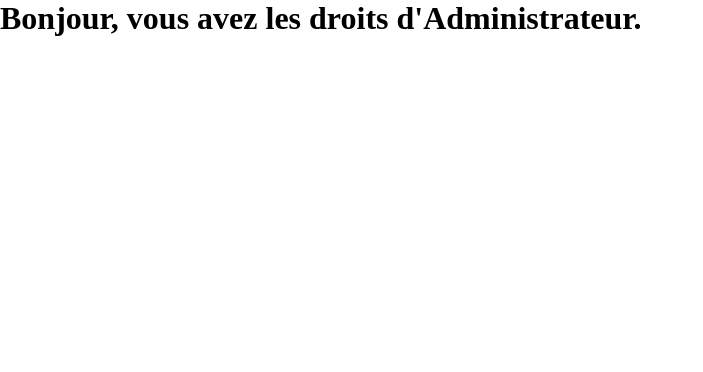
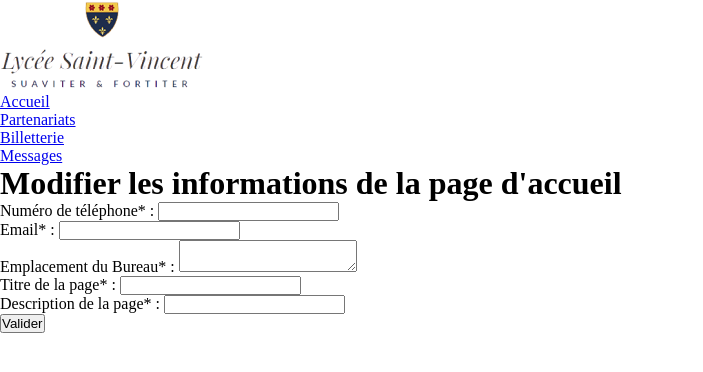
Before and after one commit to fabien-design/CSE-St-Vincent, a PHP site: page /Backoffice.php?page=accueil in a window 1280 px wide. Shown: the top 372 px of the page, without its empty margins (0-703 px from the left). Run offline with PHP 8.4, Linux system fonts and the light colour scheme; the visitor is signed in with stand-in values (Sample User, id 1); data that the repository does not hold is empty.

Commit message:
Ajout Modif Info Accueil pas FINI

```diff
--- a/Backoffice.php
+++ b/Backoffice.php
@@ -1,26 +1,26 @@
 <?php
     session_start();
     require('include/connexion_db.php');
-    if(!empty($_POST)){
-        $erreurs = [];
-        if(empty($_POST['email'])){
-            $erreurs['email'] = "Veuillez saisir une adresse mail.";
+    if(!empty($_POST['login'])){
+        $erreursLogin = [];
+        if(empty($_POST['login']['email'])){
+            $erreursLogin['email'] = "Veuillez saisir une adresse mail.";
         }
         else{
-            if(filter_var($_POST['email'],FILTER_VALIDATE_EMAIL)){
-                $email = $_POST['email'];
+            if(filter_var($_POST['login']['email'],FILTER_VALIDATE_EMAIL)){
+                $email = $_POST['login']['email'];
             }
             else{
-                $erreurs['email'] = "Veuillez saisir une adresse mail valide.";
+                $erreursLogin['email'] = "Veuillez saisir une adresse mail valide.";
             }
         }
-        if(empty($_POST['password'])){
-            $erreurs['password'] = "Veuillez saisir une adresse mail.";
+        if(empty($_POST['login']['password'])){
+            $erreursLogin['password'] = "Veuillez saisir une adresse mail.";
         }
         else{
-            $password = $_POST['password'];
+            $password = $_POST['login']['password'];
         }
-        if(empty($erreurs)){
+        if(empty($erreursLogin)){
             try{
                 $req = $connexion->prepare("SELECT * FROM utilisateur WHERE Email_Utilisateur = :email");
                 $req->bindParam('email',$email);
@@ -36,16 +36,17 @@
                         $_SESSION['Droit_Utilisateur'] = $droit['Libelle_Droit'];
                     }
                     else{
-                        $erreurs['password'] = "Mot de passe incorrect.";
+                        $erreursLogin['password'] = "Mot de passe incorrect.";
                     }
                 }
                 else{
-                    $erreurs['email'] = "Adresse email incorrecte.";
+                    $erreursLogin['email'] = "Adresse email incorrecte.";
                 }
             }catch(Exception $e){
                 echo "La requette n'a pas pu être faite.";
             }
     }
+
 }?>
 <!DOCTYPE html>
 <html lang="fr">
@@ -63,17 +64,17 @@ if(empty($_SESSION['Nom_Utilisateur']) && empty($_SESSION['Droit_Utilisateur']))
 
 
     <div class="formulaire">
-        <form action="Backoffice.php" method="post">
+        <form action="Backoffice.php" method="post" name="login">
             <div class="formGroup">
                 <h1 class="formTitle">Connexion au backoffice</h1>
-                <?= isset($erreurs['email']) ||isset($erreurs['password']) ? "La combinaison email / mot de passe n'existe pas." : null ?>
+                <?= isset($erreursLogin['email']) ||isset($erreursLogin['password']) ? "La combinaison email / mot de passe n'existe pas." : null ?>
                 <div class="inputGroup">
-                    <input type="email" id="email" required="" name="email">
+                    <input type="email" id="email" required="" name="login[email]">
                     <label for="email">Email*</label>
 
                 </div>
                 <div class="inputGroup">
-                    <input type="password" id="password" required="" name="password">
+                    <input type="password" id="password" required="" name="login[password]">
                     <label for="password">Mot de passe*</label>
                 </div>
                 <div class="btnGroup">
@@ -84,15 +85,79 @@ if(empty($_SESSION['Nom_Utilisateur']) && empty($_SESSION['Droit_Utilisateur']))
     </div>
 <?php
 }else{
-    if($_SESSION['Droit_Utilisateur'] === "Administrateur" || $_SESSION['Droit_Utilisateur'] === "Utilisateur"){ ?>
-       <div class="Accueil">
-            <h1 class="helloBox">
-                Bonjour, vous avez les droits d'<?= $_SESSION['Droit_Utilisateur'] ?>.
-            </h1>
-       </div>
+    if($_SESSION['Droit_Utilisateur'] === "Administrateur"){ ?>
+        <header>
+            <div class="gris">
+            </div>
+            <div class="blue">
+                <nav>
+                    <div class="logo"><img src="assets/logo_lycee.png" alt="logo_st_vincent"></div>
+                    <ul>
+                        <li>
+                            <a href="Backoffice.php?page=accueil">Accueil</a>
+                        </li>
+                        <li><a href="Backoffice.php?page=partenaires">Partenariats</a></li>
+                        <li><a href="Backoffice.php?page=billetterie">Billetterie</a></li>
+                        <li><a href="Backoffice.php?page=message">Messages</a></li>
+                    </ul>
+                </nav>
+            </div>
+        </header>
+        <main> <?php
+        if(!empty($_GET)){
+        if(!empty($_GET['page']) && $_GET['page'] !== "accueil"){
+            if($_GET['page'] === "partenaires"){
+                /**/
+            }else if($_GET['page'] === "billetterie"){
+                /**/
+            }else if($_GET['page'] === "message"){
+                /**/
+            }
+        }else{ ?>
+            <div class="titlePage">
+                <h1>Modifier les informations de la page d'accueil</h1>
+            </div>
+            <div class="formEdit">
+                <form action="Backoffice.php" method="post" name="accueilEdit">
+                    <?php
+                        $req = $connexion->prepare("SELECT * FROM info_accueil");
+                        $req->execute();
+                        $infoAccueil = $req->fetch();
+                    ?>
+                    <div class="inputgroup">
+                        <label for="tel">Numéro de téléphone* :</label>
+                        <input type="tel" name="accueilEdit[phone]" id="phone" required="" value="<?php echo $infoAccueil['Num_Tel_Info_Accueil'] ?>">
+                    </div>
+                    <div class="inputgroup">
+                        <label for="email">Email* :</label>
+                        <input type="email" name="accueilEdit[email]" id="email" required="" value="<?php echo $infoAccueil['Email_Info_Accueil'] ?>">
+                    </div>
+                    <div class="inputgroup">
+                        <label for="bureau">Emplacement du Bureau* :</label>
+                        <textarea type="text" name="accueilEdit[bureau]" id="bureau" required=""><?php echo $infoAccueil['Emplacement_Bureau_Info_Accueil'] ?></textarea>
+                    </div>
+                    <div class="inputgroup">
+                        <label for="titre">Titre de la page* :</label>
+                        <input type="text" name="accueilEdit[titre]" id="titre" required="" value="<?php echo $infoAccueil['Titre_Info_Accueil'] ?>">
+                    </div>
+                    <div class="inputgroup">
+                        <label for="description">Description de la page* :</label>
+                        <input type="text" name="accueilEdit[description]" id="description" required="" value="<?php echo $infoAccueil['Texte_Info_Accueil'] ?>">
+                    </div>
+                    <div class="btnGroup">
+                        <button type="submit">Valider</button>
+                    </div>
+                </form>
+            </div>
+        <?php
+        }
+    }
+     ?>
+
+        </main>
     <?php
     }else{
-    header('Location: index.html');
+        header('Location: index.html');
     }
 
 }?>
```
